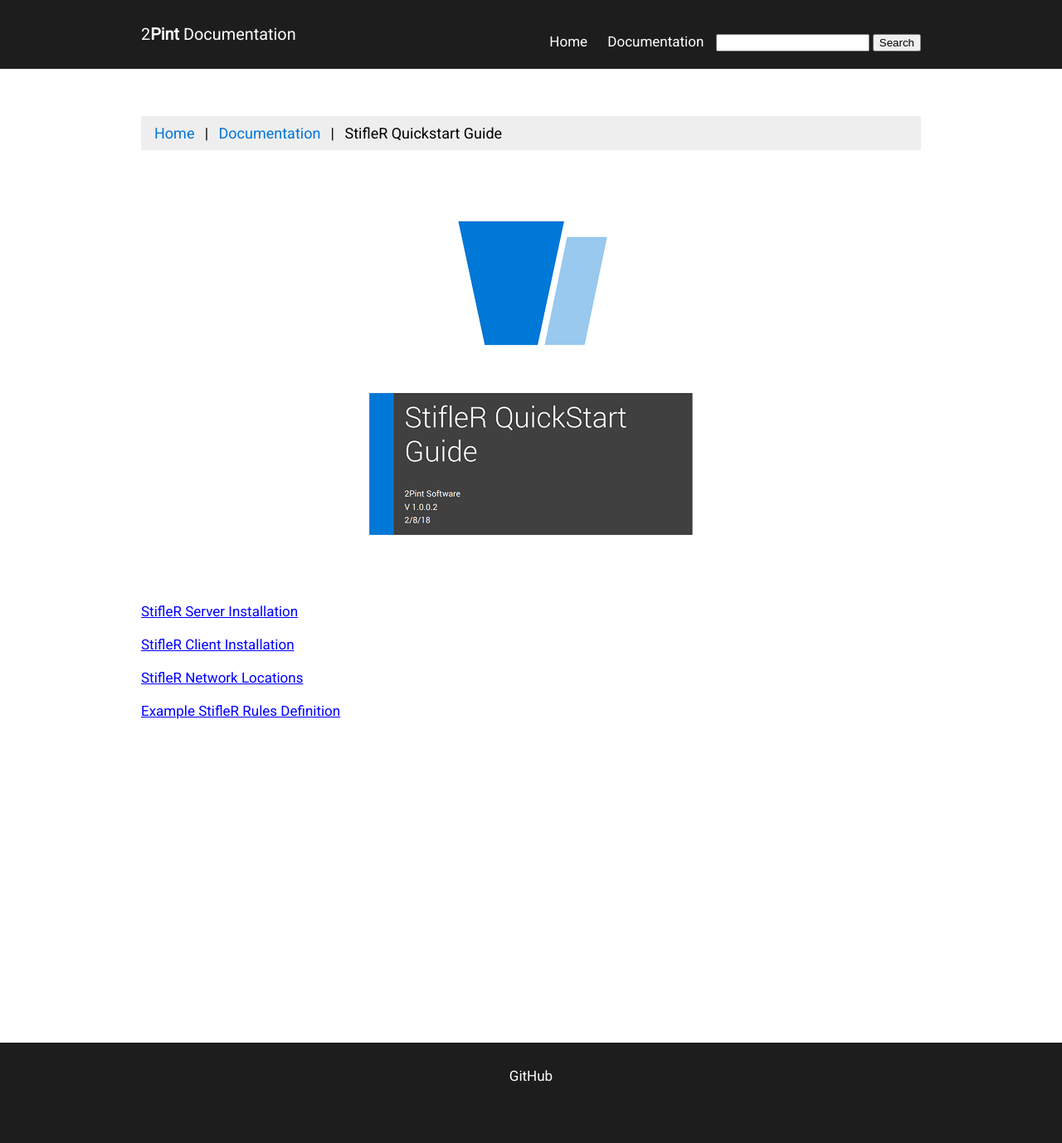
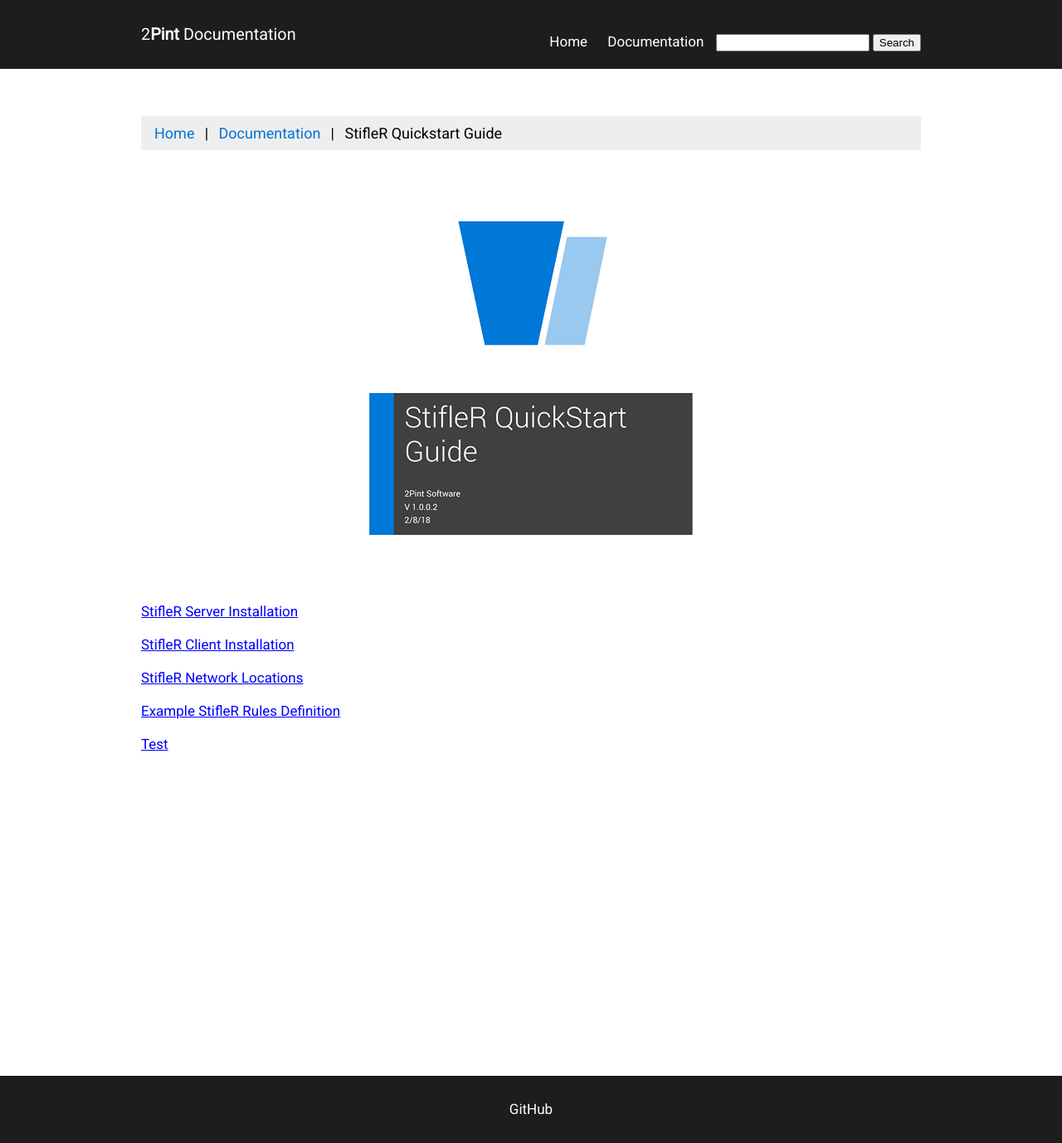
Before and after one commit to RoseSmithTest/2PintTest.github.io, a Jekyll site: the page built from docs/stiflerquickstartguide.html, in a window 1280 px wide. Shown: the whole page at 83% size. Built offline with Jekyll 4.4.1, drawn with Linux system fonts in a browser that asks for light colours; before the commit the page ends 1338 px from its top, so only the background shows below that.

Commit message:
Update stiflerquickstartguide.html

```diff
--- a/docs/stiflerquickstartguide.html
+++ b/docs/stiflerquickstartguide.html
@@ -21,6 +21,7 @@ navigation_weight: 1
 		<a href="/docs/StifleRClientInstallation.html" style="color:blue">StifleR Client Installation</a><br><br>
 		<a href="/docs/StifleRNetworkLocations.html" style="color:blue">StifleR Network Locations</a><br><br>
 		<a href="/docs/ExampleStifleRRulesDefinition.html" style="color:blue">Example StifleR Rules Definition</a><br><br>
+		<a href="/docs/test.html" style="color:blue">Test</a><br><br>
 		<br><br>
 	</div>
 <br><br><br><br><br><br><br><br><br><br><br><br><br><br>
```
